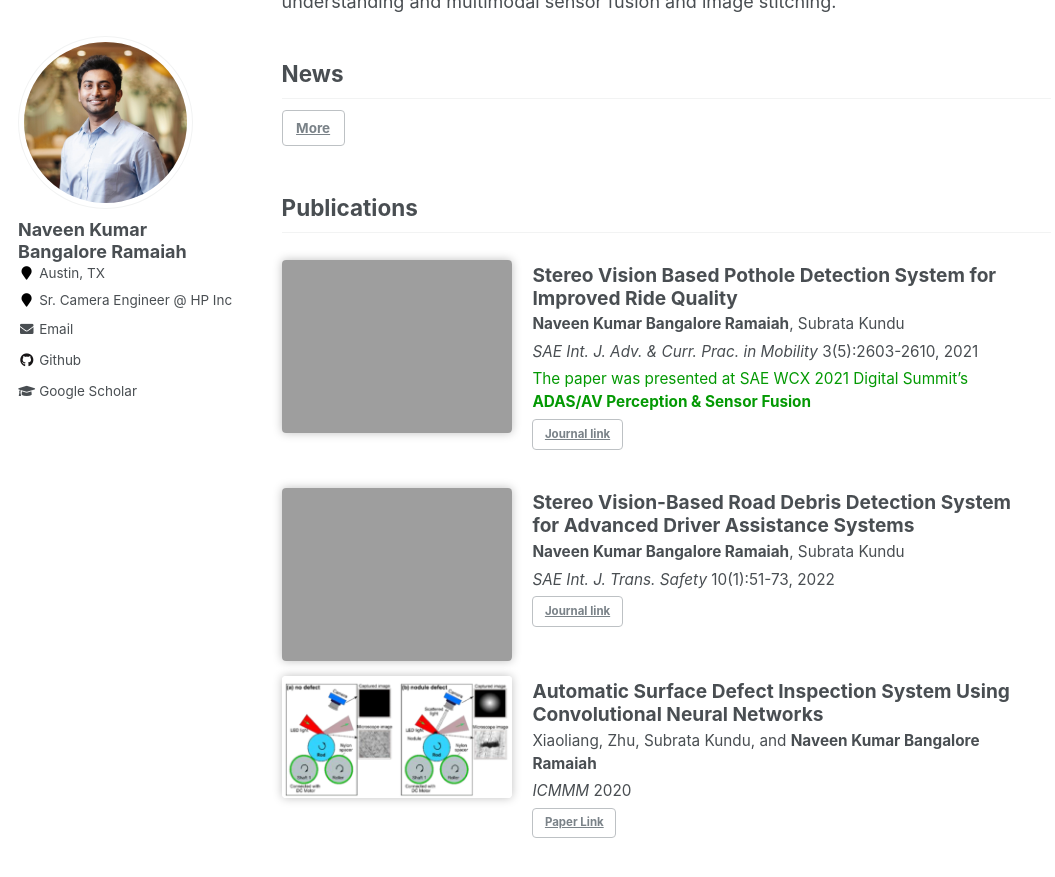
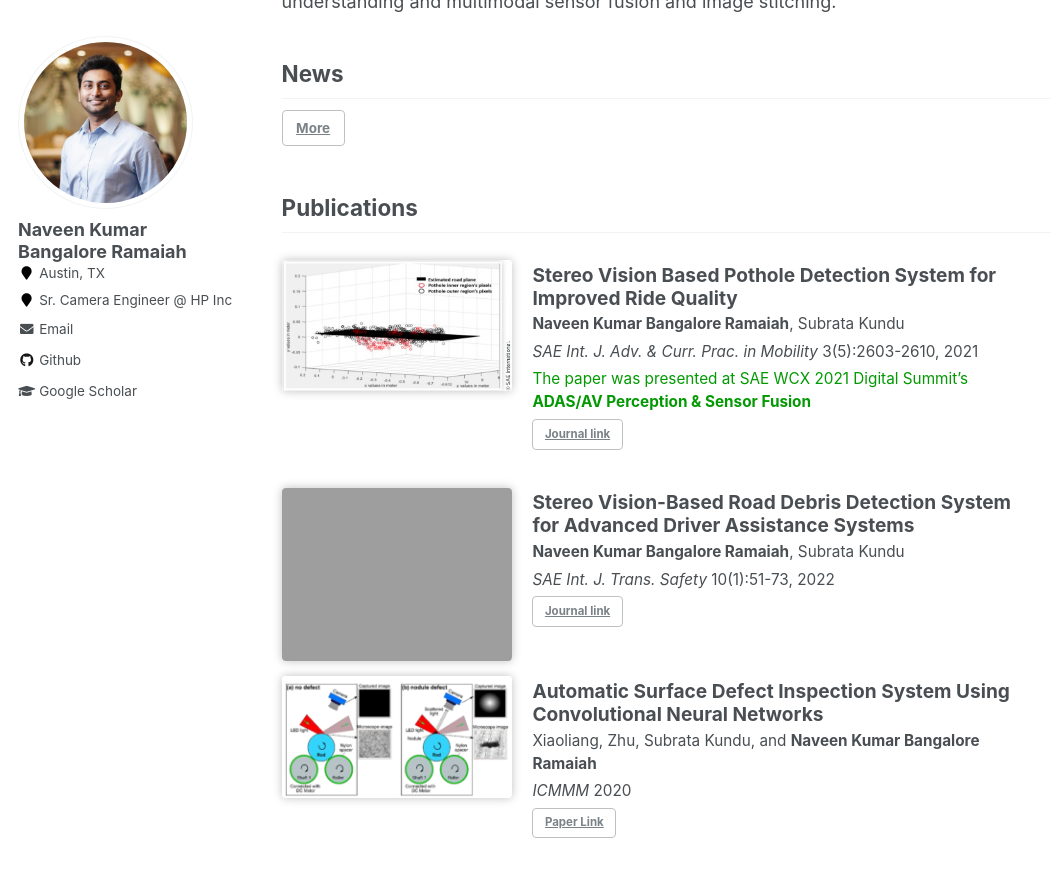
Before and after one commit to naveen-bangalore/nbangalore.github.io, a Jekyll site: the page built from index.html, in a window 1280 px wide and 900 px high, scrolled down 361 px. Shown: the top 877 px of the window, without its empty margins (0-1055 px from the left). Built offline with Jekyll 4.4.1, drawn with Linux system fonts in a browser that asks for light colours.

Commit message:
img changed
changed

```diff
--- a/_data/publications.yml
+++ b/_data/publications.yml
@@ -3,7 +3,7 @@ all:
     authors: "**Naveen Kumar Bangalore Ramaiah**, Subrata Kundu"
     venue: "*SAE Int. J. Adv. & Curr. Prac. in Mobility* 3(5):2603-2610, 2021"
     notes: "The paper was presented at SAE WCX 2021 Digital Summit's **ADAS/AV Perception & Sensor Fusion**"
-    teaser: Pothole_1.png
+    teaser: Pothole_2.png
     links:
       - "[Journal link](https://doi.org/10.4271/2021-01-0085){: .btn .btn--inverse}"
   - title: "Stereo Vision-Based Road Debris Detection System for Advanced Driver Assistance Systems"
```
Also changed, not shown: 1 other file.
